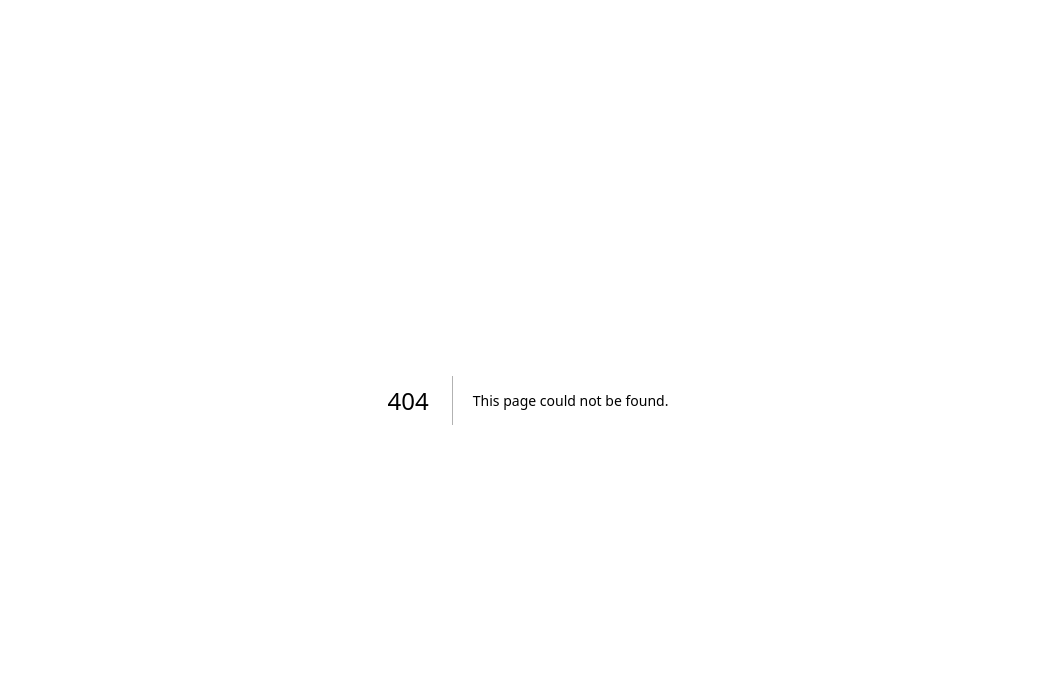
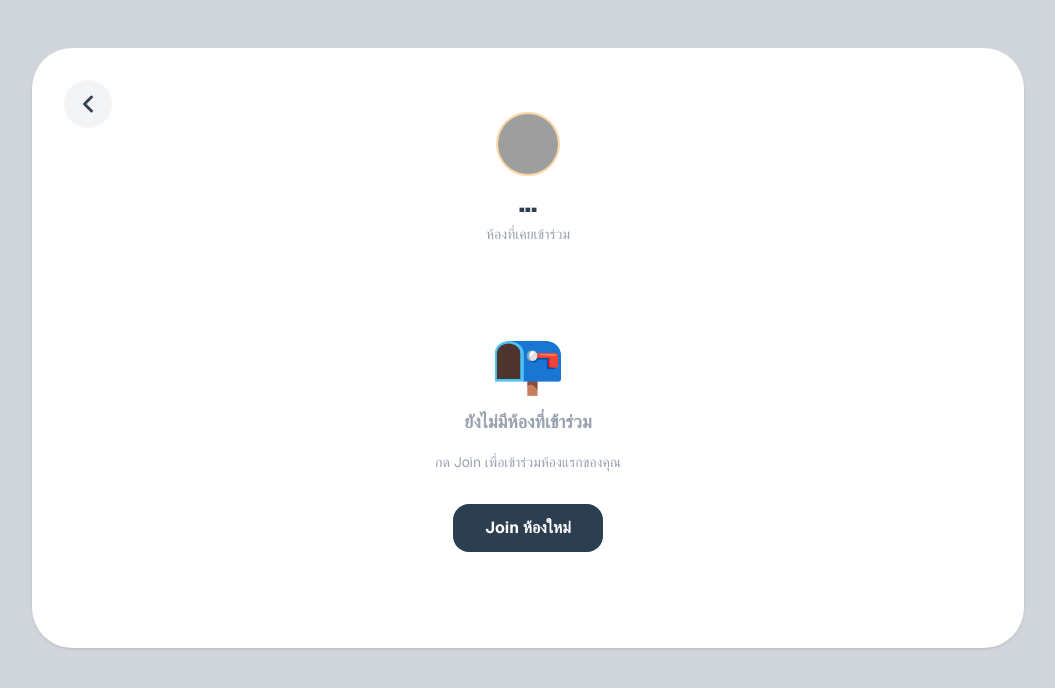
Before and after one commit to Oatto319/FinalProject, a Next.js app: page /join/myprojects in a window 1280 px wide. Before the commit this address had no page. Shown: the top 688 px of the page, without its empty margins (112-1167 px from the left). Built offline with nearby package versions, Linux system fonts and the light colour scheme; grey boxes are pictures that could not be loaded.

Commit message:
update0.2

```diff
--- a/app/create/matching/page.tsx
+++ b/app/create/matching/page.tsx
@@ -14,6 +14,12 @@ const MatchingPage = () => {
 
   useEffect(() => {
     const timer = setTimeout(() => {
+      // Set matchDone flag so students can access /join/myteam
+      const roomRaw = localStorage.getItem('currentRoom');
+      if (roomRaw) {
+        const room = JSON.parse(roomRaw);
+        localStorage.setItem(`matchDone_${room.id}`, 'true');
+      }
       router.push('/create/group');
     }, 3000);
     return () => clearTimeout(timer);
--- a/app/join/check/page.tsx
+++ b/app/join/check/page.tsx
@@ -59,6 +59,15 @@ export default function JoinCheckPage() {
     rooms[room.id] = currentRoom;
     localStorage.setItem('rooms', JSON.stringify(rooms));
     localStorage.setItem('currentRoom', JSON.stringify(currentRoom));
+
+    // Track joined rooms per user
+    const joinedKey = `joinedRooms_${user.name}`;
+    const joined: string[] = JSON.parse(localStorage.getItem(joinedKey) || '[]');
+    if (!joined.includes(room.id)) {
+      joined.push(room.id);
+      localStorage.setItem(joinedKey, JSON.stringify(joined));
+    }
+
     router.push('/join/myroom');
   };
 
--- /dev/null
+++ b/app/join/myprojects/page.tsx
@@ -0,0 +1,140 @@
+'use client';
+
+import { useEffect, useState } from 'react';
+import { useRouter } from 'next/navigation';
+import { ChevronLeft, Users, CheckCircle2, Clock } from 'lucide-react';
+
+interface RoomData {
+  id: string;
+  title: string;
+  description: string;
+  totalMembers: number;
+  groupSize: number;
+  template: string;
+  hostName: string;
+  hostAvatarSeed: number;
+  members: { name: string; avatarSeed: number; gmail: string }[];
+  createdAt?: string;
+}
+
+export default function MyProjectsPage() {
+  const router = useRouter();
+  const [user, setUser] = useState<{ name: string; avatarSeed: number } | null>(null);
+  const [joinedRooms, setJoinedRooms] = useState<RoomData[]>([]);
+
+  useEffect(() => {
+    const raw = localStorage.getItem('currentUser');
+    if (!raw) return;
+    const u = JSON.parse(raw);
+    setUser(u);
+
+    const joinedKey = `joinedRooms_${u.name}`;
+    const joinedIds: string[] = JSON.parse(localStorage.getItem(joinedKey) || '[]');
+    const roomsRaw = localStorage.getItem('rooms');
+    if (!roomsRaw || joinedIds.length === 0) return;
+
+    const rooms = JSON.parse(roomsRaw);
+    const list: RoomData[] = joinedIds
+      .map((id: string) => rooms[id])
+      .filter(Boolean);
+    setJoinedRooms(list);
+  }, []);
+
+  const handleSelectRoom = (room: RoomData) => {
+    localStorage.setItem('currentRoom', JSON.stringify(room));
+    router.push('/join/myteam');
+  };
+
+  return (
+    <div className="min-h-screen bg-gray-300 font-sans flex flex-col items-center">
+      <main className="w-full max-w-5xl mt-12 px-4 pb-12">
+        <div className="bg-white rounded-[40px] p-8 md:p-12 shadow-sm flex flex-col min-h-[600px] relative">
+
+          {/* Back Button */}
+          <button
+            onClick={() => router.push('/')}
+            className="absolute left-8 top-8 w-12 h-12 bg-gray-100 rounded-full flex items-center justify-center text-gray-700 hover:bg-gray-200 transition-all active:scale-90"
+          >
+            <ChevronLeft size={28} strokeWidth={2.5} />
+          </button>
+
+          {/* Header */}
+          <div className="flex flex-col items-center mb-10 mt-4">
+            <div className="w-16 h-16 rounded-full overflow-hidden bg-orange-100 border-2 border-orange-200 mb-3">
+              <img
+                src={`https://api.dicebear.com/7.x/avataaars/svg?seed=${(user?.avatarSeed ?? 0) + 100}`}
+                alt="avatar"
+                className="w-full h-full object-cover"
+              />
+            </div>
+            <h1 className="text-2xl font-black text-[#2D3E50]">{user?.name ?? '...'}</h1>
+            <p className="text-gray-400 text-sm mt-1">ห้องที่เคยเข้าร่วม</p>
+          </div>
+
+          {/* Room List */}
+          {joinedRooms.length === 0 ? (
+            <div className="flex flex-col items-center justify-center flex-1 gap-4 text-gray-400">
+              <div className="text-6xl">📭</div>
+              <p className="font-bold text-lg">ยังไม่มีห้องที่เข้าร่วม</p>
+              <p className="text-sm">กด Join เพื่อเข้าร่วมห้องแรกของคุณ</p>
+              <button
+                onClick={() => router.push('/join/roomid')}
+                className="mt-4 bg-[#2D3E50] text-white px-8 py-3 rounded-2xl font-bold hover:bg-slate-700 transition-all active:scale-95"
+              >
+                Join ห้องใหม่
+              </button>
+            </div>
+          ) : (
+            <div className="flex flex-col gap-4">
+              {joinedRooms.map((room) => {
+                const matched = !!localStorage.getItem(`matchDone_${room.id}`);
+                return (
+                  <button
+                    key={room.id}
+                    onClick={() => handleSelectRoom(room)}
+                    className="w-full bg-[#2D3E50] rounded-[25px] p-6 flex items-center justify-between text-left hover:brightness-110 transition-all active:scale-[0.98] shadow-md"
+                  >
+                    <div className="flex items-center gap-4">
+                      <div className="w-12 h-12 rounded-full overflow-hidden bg-sky-200 flex-shrink-0">
+                        <img
+                          src={`https://api.dicebear.com/7.x/avataaars/svg?seed=${room.hostAvatarSeed + 100}`}
+                          alt={room.hostName}
+                          className="w-full h-full object-cover"
+                        />
+                      </div>
+                      <div>
+                        <h2 className="text-white font-bold text-lg leading-tight">{room.title}</h2>
+                        <p className="text-gray-400 text-sm mt-0.5">Host: {room.hostName}</p>
+                        <div className="flex items-center gap-3 mt-1.5">
+                          <span className="flex items-center gap-1 text-gray-300 text-xs">
+                            <Users size={12} />
+                            {room.members.length}/{room.totalMembers}
+                          </span>
+                          <span className="text-gray-500 text-xs">ID: {room.id}</span>
+                        </div>
+                      </div>
+                    </div>
+                    <div className="flex-shrink-0">
+                      {matched ? (
+                        <span className="flex items-center gap-1.5 bg-green-500/20 text-green-400 text-xs font-bold px-3 py-1.5 rounded-full">
+                          <CheckCircle2 size={13} />
+                          จับกลุ่มแล้ว
+                        </span>
+                      ) : (
+                        <span className="flex items-center gap-1.5 bg-yellow-500/20 text-yellow-400 text-xs font-bold px-3 py-1.5 rounded-full">
+                          <Clock size={13} />
+                          รอ Match
+                        </span>
+                      )}
+                    </div>
+                  </button>
+                );
+              })}
+            </div>
+          )}
+
+        </div>
+      </main>
+    </div>
+  );
+}
--- a/app/join/myteam/page.tsx
+++ b/app/join/myteam/page.tsx
@@ -36,6 +36,7 @@ export default function MyTeamPage() {
   const [teamMembers, setTeamMembers] = useState<RoomMember[]>([]);
   const [message, setMessage] = useState('');
   const [messages, setMessages] = useState<ChatMessage[]>([]);
+  const [isMatched, setIsMatched] = useState(false);
 
   useEffect(() => {
     const raw = localStorage.getItem('currentUser');
@@ -49,6 +50,8 @@ export default function MyTeamPage() {
     const roomRaw = localStorage.getItem('currentRoom');
     if (roomRaw) {
       const room: CurrentRoom = JSON.parse(roomRaw);
+      const matched = localStorage.getItem(`matchDone_${room.id}`);
+      setIsMatched(!!matched);
       // Load latest members from rooms registry
       const roomsRaw = localStorage.getItem('rooms');
       let members: RoomMember[] = room.members ?? [];
@@ -166,8 +169,15 @@ export default function MyTeamPage() {
 
           {/* Left Column: Team Management */}
           <div className="lg:col-span-5 flex flex-col gap-6">
+            {!isMatched && (
+              <div className="bg-white rounded-2xl p-8 text-center text-gray-400 flex flex-col items-center gap-3">
+                <div className="text-5xl">⏳</div>
+                <p className="font-bold text-gray-500">รอ Host จับกลุ่ม...</p>
+                <p className="text-sm">ทีมจะปรากฏเมื่อ Host กด Match</p>
+              </div>
+            )}
             <div className="flex flex-col gap-3">
-              {teamMembers.length === 0 ? (
+              {!isMatched ? null : teamMembers.length === 0 ? (
                 <div className="bg-white rounded-2xl p-6 text-center text-gray-400">
                   ไม่พบสมาชิกในทีม
                 </div>
--- a/app/page.tsx
+++ b/app/page.tsx
@@ -185,7 +185,7 @@ const App = () => {
 
           {/* Team Button (Purple) */}
           <div
-            onClick={() => router.push('/join/myteam')}
+            onClick={() => router.push('/join/myprojects')}
             className="relative bg-indigo-500 flex-1 rounded-[30px] flex flex-col items-center justify-center cursor-pointer hover:brightness-95 transition-all">
             <h1 className="text-5xl font-black text-white italic tracking-tighter">Team</h1>
             <p className="text-indigo-100 font-bold text-xl mt-1">ทีมของฉัน</p>
```
